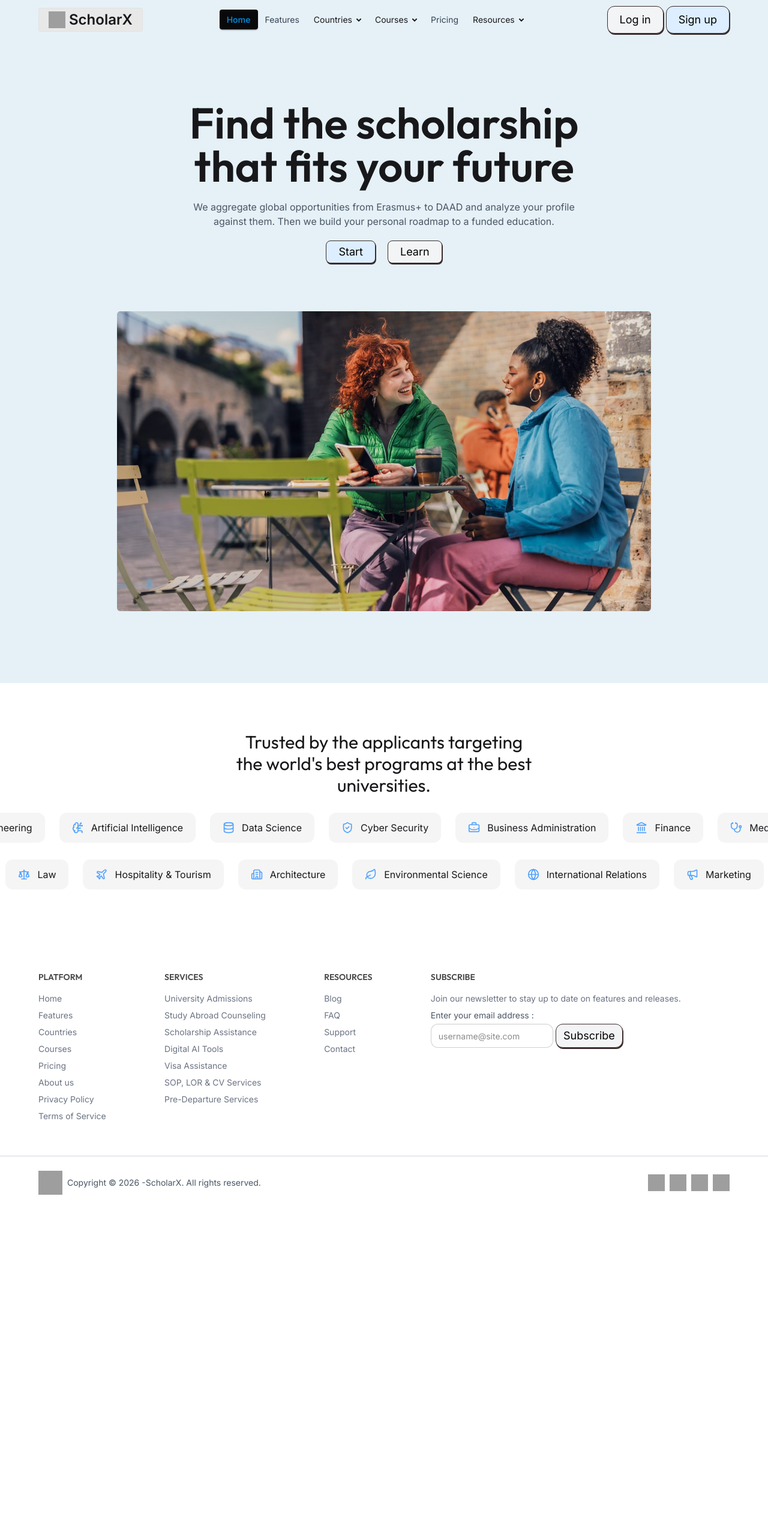
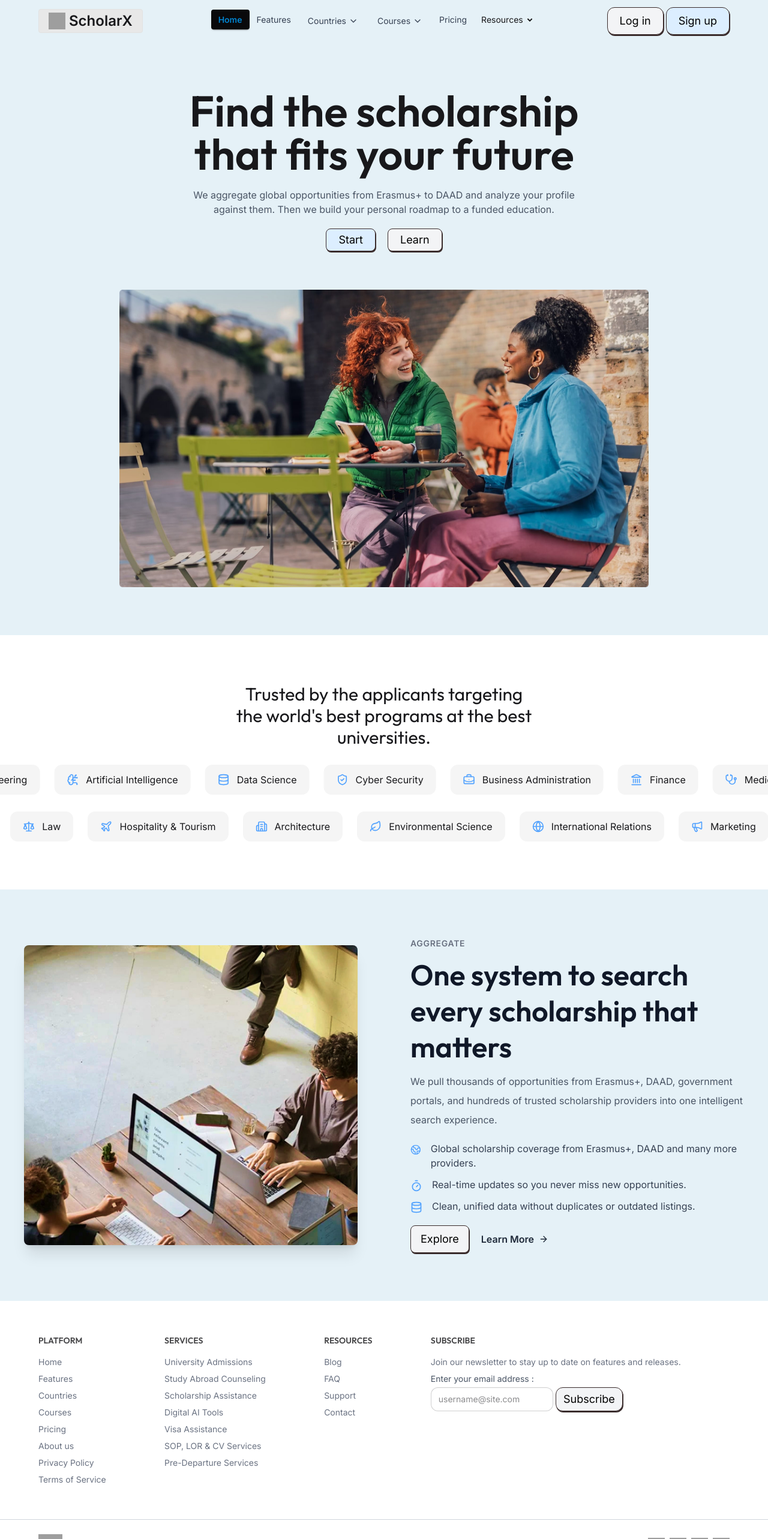
Before and after one commit to ANONTO96/ScholarX--Explainable-AI-based-Scholarship-Guidance-and-Eligibility-Analysis-System, a React (Vite) app in the folder frontend/: page / in a window 1280 px wide. Shown: the top 2566 px of the page at 60% size. Before the commit the page ends 2032 px from the top, so only its background shows below. Built offline with nearby package versions, Linux system fonts and the light colour scheme; grey boxes are pictures that could not be loaded.

Commit message:
feat: ScholarshipSearch section added and countries + courses added to navbar

```diff
--- a/frontend/package.json
+++ b/frontend/package.json
@@ -14,6 +14,7 @@
     "daisyui": "^5.6.18",
     "lucide-react": "^1.24.0",
     "react": "^19.2.7",
+    "react-country-flag": "^3.1.0",
     "react-dom": "^19.2.7",
     "react-hot-toast": "^2.6.0",
     "react-icons": "^5.7.0",
--- a/frontend/src/components/Hero.jsx
+++ b/frontend/src/components/Hero.jsx
@@ -1,13 +1,14 @@
+import { NavLink } from "react-router";
 import heroImg1 from "../assets/hero1.png"
 
 const Hero = () => {
     return (
-        <div className="my-26 w-[90%] mx-auto">
+        <div className="my-20 w-full lg:w-[90%] mx-auto">
         <div className=" flex flex-col gap-5 items-start justify-center w-[96%] max-w-210 text-center mx-auto px-5 sm:px-10 lg:px-20">
             <h1 className="text-5xl sm:text-6xl lg:text-7xl font-semibold">Find the scholarship that fits your future</h1>
             <p className="text-gray-600">We aggregate global opportunities from Erasmus+ to DAAD and analyze your profile against them. Then we build your personal roadmap to a funded education.</p>
             <div className="flex gap-2 sm:gap-5 items-center justify-center w-full">
-                <a
+                <NavLink to="/start"
                         className="px-3 py-1 sm:px-5 shrink-0 text-lg rounded-lg
                bg-[#DCEEFF] text-black
                border border-[#3A2C2C]
@@ -17,8 +18,8 @@ const Hero = () => {
                hover:shadow-[1px_2px_0px_0px_#3A2C2C]"
                     >
                         Start
-                    </a>
-            <a
+                    </NavLink>
+            <NavLink to="/learn"
                         className="px-3 py-1 sm:px-5 shrink-0 text-lg rounded-lg
                bg-gray-100 text-black
                border border-[#3A2C2C]
@@ -28,11 +29,11 @@ const Hero = () => {
                hover:shadow-[1px_2px_0px_0px_#3A2C2C]"
                     >
                         Learn
-                    </a>
+                    </NavLink>
             </div>
         </div>
         <div className="mt-16 flex items-center justify-center">
-                <img className="lg:w-[80%] p-3 sm:p-4 mx-auto" src={heroImg1} alt="Hero" />
+                <img className="lg:w-[80%] px-4 sm:px-5 mx-auto" src={heroImg1} alt="Hero" />
             </div>
         </div>
     );
--- a/frontend/src/components/Navbar.jsx
+++ b/frontend/src/components/Navbar.jsx
@@ -1,11 +1,81 @@
-import { Menu, X, } from "lucide-react";
+import { Menu, X, ArrowRight, ChevronDown, } from "lucide-react";
 import { useState } from "react";
 import { NavLink } from "react-router";
+import ReactCountryFlag from "react-country-flag";
 
 
 const Navbar = () => {
     // state for mobile dropdown icon
     const [isOpen, setIsOpen] = useState(false);
+
+    const countries = [
+  { name: "United States", code: "US", slug: "usa" },
+  { name: "United Kingdom", code: "GB", slug: "uk" },
+  { name: "Canada", code: "CA", slug: "canada" },
+  { name: "Australia", code: "AU", slug: "australia" },
+  { name: "Germany", code: "DE", slug: "germany" },
+  { name: "Ireland", code: "IE", slug: "ireland" },
+  { name: "New Zealand", code: "NZ", slug: "new-zealand" },
+  { name: "France", code: "FR", slug: "france" },
+  { name: "Netherlands", code: "NL", slug: "netherlands" },
+  { name: "Sweden", code: "SE", slug: "sweden" },
+  { name: "Switzerland", code: "CH", slug: "switzerland" },
+  { name: "Singapore", code: "SG", slug: "singapore" },
+  { name: "Italy", code: "IT", slug: "italy" },
+  { name: "Japan", code: "JP", slug: "japan" },
+  { name: "South Korea", code: "KR", slug: "south-korea" },
+  { name: "Malaysia", code: "MY", slug: "malaysia" },
+];
+
+const courseCategories = [
+  {
+    title: "Engineering & Technology",
+    items: [
+      "Computer Science",
+      "Software Engineering",
+      "Data Science",
+      "Artificial Intelligence",
+      "Cyber Security",
+      "Civil Engineering",
+      "Mechanical Engineering",
+      "Electrical Engineering",
+    ],
+  },
+  {
+    title: "Business & Management",
+    items: [
+      "MBA",
+      "Business Administration",
+      "Finance",
+      "Accounting",
+      "Marketing",
+      "Economics",
+      "International Business",
+    ],
+  },
+  {
+    title: "Health & Medicine",
+    items: [
+      "Medicine",
+      "Nursing",
+      "Pharmacy",
+      "Public Health",
+      "Dentistry",
+      "Biomedical Science",
+    ],
+  },
+  {
+    title: "Science & Humanities",
+    items: [
+      "Psychology",
+      "Law",
+      "Architecture",
+      "Environmental Science",
+      "Biotechnology",
+      "Media & Communication",
+    ],
+  },
+];
     return (
         <>
             <div className="flex w-full lg:w-[90%] mx-auto py-2 items-center justify-between">
@@ -29,18 +99,105 @@ const Navbar = () => {
       ? "text-sky-600 font-semibold"
       : "text-gray-700 hover:text-sky-600"
   }>Features</NavLink></li>
-                        <li><details>
-                                <summary>Countries</summary>
-                                <ul className="p-2 bg-base-100 w-40 z-1">
+                        <li className="relative group">
+  <button className="flex items-center gap-1 px-4 py-2 text-gray-700 hover:text-sky-600">
+    Countries
+    <ChevronDown className="w-4 h-4 group-hover:rotate-180 transition-transform" />
+  </button>
 
-                                </ul>
-                            </details></li>
-                        <li><details>
-                                <summary>Courses</summary>
-                                <ul className="p-2 bg-base-100 w-40 z-1">
+  <div
+    className="
+      absolute left-1/2 top-full
+      -translate-x-1/2 mt-4
+      w-fit
+      min-w-100
+      rounded-2xl
+      bg-white
+      border
+      border-gray-200
+      shadow-lg
+      p-8
+      opacity-0 invisible
+      group-hover:opacity-100
+      group-hover:visible
+      transition-all duration-200
+      z-50
+    "
+  >
+    <div className="grid grid-cols-2 gap-x-8 gap-y-4">
+      {countries.map((country) => (
+        <NavLink
+          key={country.slug}
+          to={`/countries/${country.slug}`}
+          className="flex items-center gap-3 rounded-lg px-3 py-2 hover:bg-sky-50 transition"
+        >
+            {/* country flag */}
+          <div className="w-7 h-7 rounded-full overflow-hidden flex items-center justify-center">
+  <ReactCountryFlag
+    countryCode={country.code}
+    svg
+    style={{
+      width: "100%",
+      height: "100%",
+      objectFit: "cover",
+    }}
+  />
+</div>
+{/* country name */}
+          <span>{country.name}</span>
+        </NavLink>
+      ))}
+    </div>
+  </div>
+</li>
+                        <li className="relative group">
+  <button className="flex items-center gap-1 px-4 py-2 text-gray-700 hover:text-sky-600">
+    Courses
+    <ChevronDown className="w-4 h-4 transition-transform group-hover:rotate-180" />
+  </button>
 
-                                </ul>
-                            </details></li>
+  <div
+    className="
+      absolute left-1/2 top-full
+      -translate-x-1/2 mt-4
+      w-fit
+      min-w-100
+      rounded-2xl
+      bg-white
+      border
+      border-gray-200
+      shadow-lg
+      p-8
+      opacity-0 invisible
+      group-hover:opacity-100
+      group-hover:visible
+      transition-all duration-200
+      z-50
+    "
+  >
+    <div className="grid grid-cols-2 gap-x-8 gap-y-4">
+  {courseCategories.map((category) => (
+    <div key={category.title}>
+      <h3 className="font-semibold text-sky-600 mb-3">
+        {category.title}
+      </h3>
+
+      <div className="space-y-2">
+        {category.items.map((course) => (
+          <NavLink
+            key={course}
+            to={`/courses/${course.toLowerCase().replace(/\s+/g, "-")}`}
+            className="block rounded-lg px-2 py-1 hover:bg-sky-50"
+          >
+            {course}
+          </NavLink>
+        ))}
+      </div>
+    </div>
+  ))}
+</div>
+  </div>
+</li>
                         <li><NavLink to="/pricing" className={({ isActive }) =>
     isActive
       ? "text-sky-600 font-semibold"
@@ -77,7 +234,7 @@ const Navbar = () => {
                 </div>
                 {/* user actions */}
                 <div className="flex items-center gap-1">
-                    <a
+                    <NavLink to="/login"
     className="px-3 py-1 sm:px-5 sm:py-2 shrink-0 text-lg rounded-xl
                bg-gray-100 text-black
                border border-[#3A2C2C]
@@ -87,9 +244,9 @@ const Navbar = () => {
                hover:shadow-[1px_2px_0px_0px_#3A2C2C]"
   >
     Log in
-  </a>
+  </NavLink>
 
-  <a
+  <NavLink to="/signup"
     className="px-3 py-1 sm:px-5 sm:py-2 shrink-0 text-lg rounded-xl
                bg-[#DCEEFF] text-black
                border border-[#3A2C2C]
@@ -99,7 +256,7 @@ const Navbar = () => {
                hover:shadow-[1px_2px_0px_0px_#3A2C2C]"
   >
     Sign up
-  </a>
+  </NavLink>
                     {/* mobile dropdown */}
                     <div className="relative lg:hidden">
 
@@ -132,77 +289,77 @@ const Navbar = () => {
       ? "text-sky-600 font-semibold"
       : "text-gray-700 hover:text-sky-600"
   }>Features</NavLink></li>
-                                <li><NavLink to="/features" className={({ isActive }) =>
+                                <li><NavLink to="/countries" className={({ isActive }) =>
     isActive
       ? "text-sky-600 font-semibold"
       : "text-gray-700 hover:text-sky-600"
   }>Countries</NavLink>
   <ul className="p-2">
 
-                                        <li><NavLink to="/resources/submenu1" className={({ isActive }) =>
+                                        <li><NavLink to="/countries/australia" className={({ isActive }) =>
                                             isActive
                                                 ? "text-sky-600 font-semibold"
                                                 : "text-gray-700 hover:text-sky-600"
                                         }>Australia</NavLink></li>
 
-                                        <li><NavLink to="/resources/submenu2" className={({ isActive }) =>
+                                        <li><NavLink to="/countries/canada" className={({ isActive }) =>
                                             isActive
                                                 ? "text-sky-600 font-semibold"
                                                 : "text-gray-700 hover:text-sky-600"
                                         }>Canada</NavLink></li>
-                                        <li><NavLink to="/resources/submenu2" className={({ isActive }) =>
+                                        <li><NavLink to="/countries/uk" className={({ isActive }) =>
                                             isActive
                                                 ? "text-sky-600 font-semibold"
                                                 : "text-gray-700 hover:text-sky-600"
                                         }>UK</NavLink></li>
 
-                                        <li><NavLink to="/resources/submenu3" className={({ isActive }) =>
+                                        <li><NavLink to="/countries/usa" className={({ isActive }) =>
                                             isActive
                                                 ? "text-sky-600 font-semibold"
                                                 : "text-gray-700 hover:text-sky-600"
                                         }>USA</NavLink></li>
-                                        <li><NavLink to="/resources/submenu3" className={({ isActive }) =>
+                                        <li><NavLink to="/countries" className={({ isActive }) =>
                                             isActive
-                                                ? "text-sky-600 font-semibold"
-                                                : "text-gray-600 font-medium hover:text-sky-600"
-                                        }>View All <img className="w-4 h-5" src="https://img.icons8.com/?size=100&id=XWDoILn3LPrg&format=png&color=000000"></img></NavLink></li>
+                                                ? "text-sky-600 font-semibold group flex items-center gap-2 transition"
+                                                : "text-gray-800 font-medium group flex items-center gap-2 transition hover:text-sky-600"
+                                        }>View All <ArrowRight className="w-4 h-4 transition-transform group-hover:translate-x-1" /></NavLink></li>
 
                                     </ul>
   </li>
-                                <li><NavLink to="/features" className={({ isActive }) =>
+                                <li><NavLink to="/courses" className={({ isActive }) =>
     isActive
       ? "text-sky-600 font-semibold"
       : "text-gray-700 hover:text-sky-600"
   }>Courses</NavLink>
   <ul className="p-2">
 
-                                        <li><NavLink to="/resources/submenu1" className={({ isActive }) =>
+                                        <li><NavLink to="/courses/mba" className={({ isActive }) =>
                                             isActive
                                                 ? "text-sky-600 font-semibold"
                                                 : "text-gray-700 hover:text-sky-600"
                                         }>MBA</NavLink></li>
 
-                                        <li><NavLink to="/resources/submenu2" className={({ isActive }) =>
+                                        <li><NavLink to="/courses/it" className={({ isActive }) =>
                                             isActive
                                                 ? "text-sky-600 font-semibold"
                                                 : "text-gray-700 hover:text-sky-600"
                                         }>IT</NavLink></li>
-                                        <li><NavLink to="/resources/submenu2" className={({ isActive }) =>
+                                        <li><NavLink to="/courses/engineering" className={({ isActive }) =>
                                             isActive
                                                 ? "text-sky-600 font-semibold"
                                                 : "text-gray-700 hover:text-sky-600"
                                         }>Engineering</NavLink></li>
 
-                                        <li><NavLink to="/resources/submenu3" className={({ isActive }) =>
+                                        <li><NavLink to="/courses/nursing" className={({ isActive }) =>
                                             isActive
                                                 ? "text-sky-600 font-semibold"
                                                 : "text-gray-700 hover:text-sky-600"
                                         }>Nursing</NavLink></li>
-                                        <li><NavLink to="/resources/submenu3" className={({ isActive }) =>
+                                        <li><NavLink to="/courses" className={({ isActive }) =>
                                             isActive
-                                                ? "text-sky-600 font-semibold"
-                                                : "text-gray-600 font-medium hover:text-sky-600"
-                                        }>View All <img className="w-4 h-5" src="https://img.icons8.com/?size=100&id=XWDoILn3LPrg&format=png&color=000000"></img></NavLink></li>
+                                                ? "text-sky-600 font-semibold group flex items-center gap-2 transition"
+                                                : "text-gray-800 font-medium group flex items-center gap-2 transition hover:text-sky-600"
+                                        }>View All <ArrowRight className="w-4 h-4 transition-transform group-hover:translate-x-1" /></NavLink></li>
 
                                     </ul>
   </li>
--- /dev/null
+++ b/frontend/src/components/ScholarshipSearchSection.jsx
@@ -0,0 +1,88 @@
+import { ArrowRight, Globe2, Timer, Database } from "lucide-react";
+import heroImg2 from "../assets/hero2.png"; // Change to your image path
+
+const ScholarshipSearchSection = () => {
+  return (
+    <section className="py-20">
+      <div className="max-w-7xl mx-auto px-4 sm:px-5 lg:px-10">
+        <div className="grid lg:grid-cols-2 gap-14 xl:gap-22 items-center">
+          {/* Left Image */}
+          <div>
+            <img
+              src={heroImg2}
+              alt="Students searching scholarships"
+              className="w-full h-90 sm:h-100 lg:h-125 rounded-lg object-cover shadow-xl"
+            />
+          </div>
+
+          {/* Right Content */}
+          <div>
+            <p className="text-sm font-semibold uppercase tracking-wider text-gray-500 mb-3">
+              Aggregate
+            </p>
+
+            <h2 className="text-4xl lg:text-5xl font-semibold text-gray-900 leading-tight">
+              One system to search every scholarship that matters
+            </h2>
+
+            <p className="mt-3 text-gray-600 leading-8">
+              We pull thousands of opportunities from Erasmus+, DAAD,
+              government portals, and hundreds of trusted scholarship
+              providers into one intelligent search experience.
+            </p>
+
+            {/* Features */}
+            <div className="mt-5 space-y-3">
+              <div className="flex items-start gap-4">
+                <Globe2 className="w-5 h-5 mt-1 text-blue-400" />
+
+                <p className="text-gray-700">
+                  Global scholarship coverage from Erasmus+, DAAD and many
+                  more providers.
+                </p>
+              </div>
+
+              <div className="flex items-start gap-4">
+                <Timer className="w-5 h-5 mt-1 text-blue-400" />
+
+                <p className="text-gray-700">
+                  Real-time updates so you never miss new opportunities.
+                </p>
+              </div>
+
+              <div className="flex items-start gap-4">
+                <Database className="w-5 h-5 mt-1 text-blue-400" />
+
+                <p className="text-gray-700">
+                  Clean, unified data without duplicates or outdated listings.
+                </p>
+              </div>
+            </div>
+
+            {/* Buttons */}
+            <div className="mt-5 flex flex-wrap items-center gap-5">
+              <a
+                        className="px-3 py-1 sm:px-4 sm:py-2 shrink-0 text-lg rounded-lg
+               bg-gray-100 text-black
+               border border-[#3A2C2C]
+               shadow-[1px_2px_0px_0px_#3A2C2C]
+               transition-all duration-200
+               hover:translate-y-0.5
+               hover:shadow-[1px_2px_0px_0px_#3A2C2C]"
+                    >
+                        Explore
+                    </a>
+
+              <button className="group flex items-center gap-2 font-semibold text-gray-800 hover:text-blue-400 transition">
+                Learn More
+                <ArrowRight className="w-4 h-4 transition-transform group-hover:translate-x-1" />
+              </button>
+            </div>
+          </div>
+        </div>
+      </div>
+    </section>
+  );
+};
+
+export default ScholarshipSearchSection;
--- a/frontend/src/pages/Home.jsx
+++ b/frontend/src/pages/Home.jsx
@@ -1,4 +1,5 @@
 import Hero from "../components/Hero";
+import ScholarshipSearchSection from "../components/ScholarshipSearchSection";
 import SubMarquee from "../components/SubMarquee";
 
 const Home = () => {
@@ -6,6 +7,7 @@ const Home = () => {
         <div>
         <Hero></Hero>
         <SubMarquee></SubMarquee>
+        <ScholarshipSearchSection></ScholarshipSearchSection>
         </div>
     );
 };
```
Also changed, not shown: 1 other file (tests, documents, lock files or other folders).
